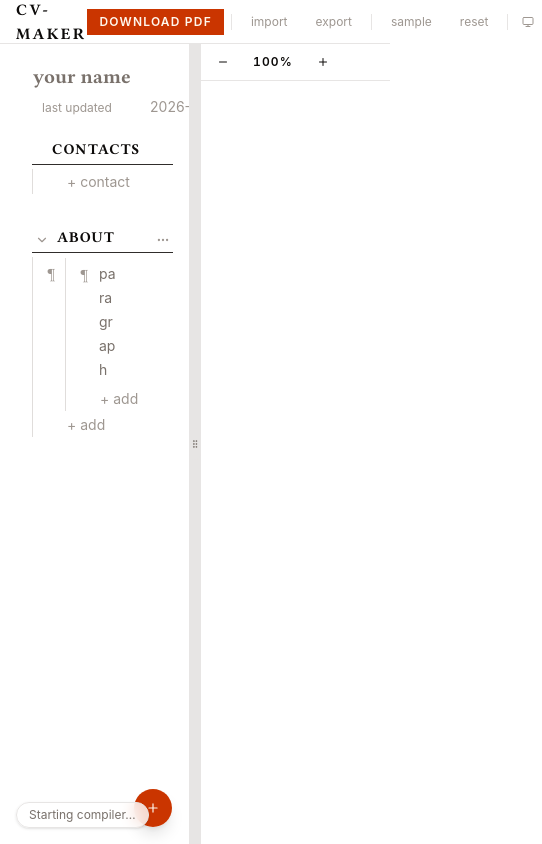
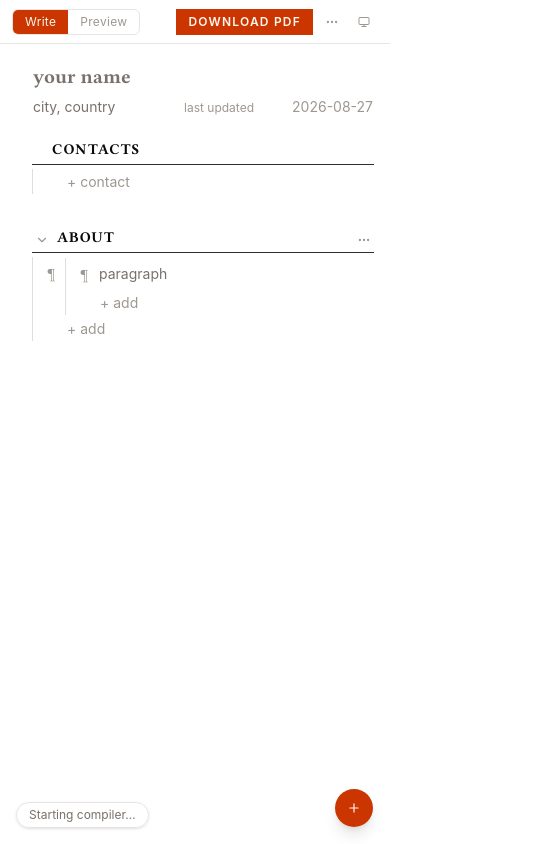
Before and after one commit to mricarte-i/cv-maker, a React (Vite) app: page / in a window 390 px wide. Shown: the whole page, 542 px wide, since content can reach past the window. Built offline with nearby package versions, Linux system fonts and the light colour scheme.

Commit message:
pane switching + pointer-coarse

```diff
--- a/src/App.tsx
+++ b/src/App.tsx
@@ -1,4 +1,10 @@
-import { useReducer, useRef, useState } from "react";
+import {
+  useMemo,
+  useReducer,
+  useRef,
+  useState,
+  useSyncExternalStore,
+} from "react";
 import { useDefaultLayout } from "react-resizable-panels";
 import contentEn from "../sample/content-en.json?raw";
 import { parseDocument } from "./schema/parse";
@@ -20,12 +26,20 @@ import {
 import { ContactsEditor } from "./ui/ContactsEditor";
 import { Preview } from "./ui/Preview";
 import { SortableList } from "./ui/Sortable";
-import { Monitor, Moon, Plus, Sun } from "lucide-react";
+import { Monitor, MoreHorizontal, Moon, Plus, Sun } from "lucide-react";
 import { StatusToast } from "./ui/StatusToast";
 import { CompileErrorDialog } from "./ui/CompileErrorDialog";
 import { cn } from "./lib/utils";
 import { useTheme } from "./ui/theme";
 import { Rail } from "./ui/Row";
+import { useDispatch } from "./ui/dispatch";
+import {
+  MenuContent,
+  MenuItem,
+  MenuRoot,
+  MenuSeparator,
+  MenuTrigger,
+} from "./ui/Menu";
 
 /** the seed fixture is no longer the boot default — it is reachable on demand */
 function sampleDocument(): CVDocument {
@@ -77,12 +91,53 @@ function Quiet({
   );
 }
 
+type Tab = "write" | "preview";
+
+/** one pane at a time below md — two 195px columns is not an editor */
+function useMediaQuery(query: string) {
+  const media = useMemo(() => window.matchMedia(query), [query]);
+  return useSyncExternalStore(
+    (onChange) => {
+      media.addEventListener("change", onChange);
+      return () => media.removeEventListener("change", onChange);
+    },
+    () => media.matches,
+  );
+}
+
+function TabSwitch({ tab, setTab }: { tab: Tab; setTab: (t: Tab) => void }) {
+  return (
+    <div className="border-border flex overflow-hidden rounded-sm border md:hidden">
+      {(["write", "preview"] as const).map((t) => (
+        <button
+          key={t}
+          type="button"
+          aria-pressed={tab === t}
+          onClick={() => setTab(t)}
+          className={cn(
+            "px-3 py-1 text-xs tracking-wide capitalize transition-colors",
+            tab === t
+              ? "bg-primary text-primary-foreground"
+              : "text-pencil hover:bg-muted",
+          )}
+        >
+          {t}
+        </button>
+      ))}
+    </div>
+  );
+}
+
 function EditorTopbar({
   doc,
   dispatch,
+  tab,
+  setTab,
 }: {
   doc: CVDocument;
   dispatch: React.ActionDispatch<[a: Action]>;
+  tab: Tab;
+  setTab: (t: Tab) => void;
 }) {
   const replace = (make: () => CVDocument, prompt: string) => {
     if (window.confirm(prompt)) {
@@ -122,20 +177,54 @@ function EditorTopbar({
     theme === "system" ? Monitor : theme === "dark" ? Moon : Sun;
 
   return (
-    <header className="flex h-11 shrink-0 items-center justify-between border-b px-4">
-      <h1 className="font-serif text-base font-bold tracking-[0.14em] uppercase">
+    <header className="flex h-11 shrink-0 items-center gap-2 border-b px-3 md:px-4">
+      <h1 className="hidden font-serif text-base font-bold tracking-[0.14em] uppercase sm:block">
         cv-maker
       </h1>
 
-      <div className="flex items-center gap-0.5">
+      <TabSwitch tab={tab} setTab={setTab} />
+
+      <div className="ml-auto flex items-center gap-1">
         <Button size="xs" disabled={pdfBusy} onClick={onPdf}>
           {pdfBusy ? "compiling…" : "download pdf"}
         </Button>
 
-        <Rule />
+        <MenuRoot>
+          <MenuTrigger
+            aria-label="more actions"
+            className="text-pencil hover:bg-muted hover:text-foreground data-popup-open:bg-muted flex size-7 shrink-0 items-center justify-center rounded-sm transition-colors"
+          >
+            <MoreHorizontal className="size-3.5" />
+          </MenuTrigger>
+          <MenuContent align="end">
+            <MenuItem onClick={() => fileInput.current?.click()}>
+              Import content.json
+            </MenuItem>
+            <MenuItem onClick={() => exportDocument(doc)}>
+              Export content.json
+            </MenuItem>
+            <MenuSeparator />
+            <MenuItem
+              onClick={() =>
+                replace(sampleDocument, "Replace this CV with the sample?")
+              }
+            >
+              Load the sample CV
+            </MenuItem>
+            <MenuItem
+              className="text-destructive data-highlighted:bg-destructive data-highlighted:text-primary-foreground"
+              onClick={() =>
+                replace(
+                  emptyDocument,
+                  "Discard this CV and start over? This cannot be undone.",
+                )
+              }
+            >
+              Start over
+            </MenuItem>
+          </MenuContent>
+        </MenuRoot>
 
-        <Quiet onClick={() => fileInput.current?.click()}>import</Quiet>
-        <Quiet onClick={() => exportDocument(doc)}>export</Quiet>
         <input
           ref={fileInput}
           type="file"
@@ -143,29 +232,6 @@ function EditorTopbar({
           className="hidden"
           onChange={onPick}
         />
-
-        <Rule />
-
-        <Quiet
-          onClick={() =>
-            replace(sampleDocument, "Replace this CV with the sample?")
-          }
-        >
-          sample
-        </Quiet>
-        <Quiet
-          onClick={() =>
-            replace(
-              emptyDocument,
-              "Discard this CV and start over? This cannot be undone.",
-            )
-          }
-          className="hover:bg-destructive/10 hover:text-destructive"
-        >
-          reset
-        </Quiet>
-
-        <Rule />
 
         <Button
           variant="ghost"
@@ -182,36 +248,10 @@ function EditorTopbar({
   );
 }
 
-/** mounts once the stored document has been read, so `initial` never changes */
-function Editor({ initial }: { initial: CVDocument }) {
-  const [doc, dispatch] = useReducer(reducer, initial);
-  const save = useAutosave(doc);
-  const { svg, error, pending, ready } = useCompiledCV(doc);
-  const { defaultLayout, onLayoutChanged } = useDefaultLayout({
-    id: "cv-maker-panels",
-    storage: window.localStorage,
-  });
-  const status = !ready
-    ? { label: "Starting compiler…", settled: false }
-    : pending
-      ? { label: "Compiling…", settled: false }
-      : save === "failed"
-        ? { label: "Could not save", settled: false }
-        : save === "saving"
-          ? { label: "Saving…", settled: false }
-          : { label: "Saved", settled: true };
+function EditorPane({ doc }: { doc: CVDocument }) {
+  const dispatch = useDispatch();
 
   return (
-    <DispatchCtx value={dispatch}>
-      <div className="flex h-full flex-col">
-        <EditorTopbar doc={doc} dispatch={dispatch} />
-        <ResizablePanelGroup
-          orientation="horizontal"
-          defaultLayout={defaultLayout}
-          onLayoutChanged={onLayoutChanged}
-          className="min-h-0 flex-1"
-        >
-          <ResizablePanel id="editor" defaultSize="50" minSize="25">
     <div className="relative h-full">
       <aside className="h-full space-y-4 overflow-y-auto py-4 pr-4 pl-8">
         <div>
@@ -240,9 +280,7 @@ function Editor({ initial }: { initial: CVDocument }) {
                 })
               }
             />
-                    <span className="text-pencil shrink-0 text-xs">
-                      last updated
-                    </span>
+            <span className="text-pencil shrink-0 text-xs">last updated</span>
             <Input
               placeholder="2026-01-31"
               className="text-pencil h-7 w-28 shrink-0 border-b-transparent text-right text-sm"
@@ -259,8 +297,6 @@ function Editor({ initial }: { initial: CVDocument }) {
         </div>
 
         <div>
-                  {/* pl-5 lines the label up with the section labels, which sit
-                      behind a size-5 caret */}
           <div className="border-rule border-b pb-0.5 pl-5">
             <span className="font-serif text-[15px] font-bold tracking-[0.06em] uppercase">
               Contacts
@@ -284,16 +320,60 @@ function Editor({ initial }: { initial: CVDocument }) {
       >
         <Plus />
       </Button>
+    </div>
+  );
+}
 
-              <StatusToast {...status} />
-              <CompileErrorDialog error={error} />
-            </div>
+/** mounts once the stored document has been read, so `initial` never changes */
+function Editor({ initial }: { initial: CVDocument }) {
+  const [tab, setTab] = useState<Tab>("write");
+  const wide = useMediaQuery("(min-width: 768px)");
+  const [doc, dispatch] = useReducer(reducer, initial);
+  const save = useAutosave(doc);
+  const { svg, error, pending, ready } = useCompiledCV(doc);
+  const { defaultLayout, onLayoutChanged } = useDefaultLayout({
+    id: "cv-maker-panels",
+    storage: window.localStorage,
+  });
+  const status = !ready
+    ? { label: "Starting compiler…", settled: false }
+    : pending
+      ? { label: "Compiling…", settled: false }
+      : save === "failed"
+        ? { label: "Could not save", settled: false }
+        : save === "saving"
+          ? { label: "Saving…", settled: false }
+          : { label: "Saved", settled: true };
+
+  return (
+    <DispatchCtx value={dispatch}>
+      <div className="flex h-full flex-col">
+        <EditorTopbar doc={doc} dispatch={dispatch} tab={tab} setTab={setTab} />
+        <div className="relative min-h-0 flex-1">
+          {wide ? (
+            <ResizablePanelGroup
+              orientation="horizontal"
+              defaultLayout={defaultLayout}
+              onLayoutChanged={onLayoutChanged}
+              className="h-full"
+            >
+              <ResizablePanel id="editor" defaultSize="50" minSize="25">
+                <EditorPane doc={doc} />
               </ResizablePanel>
               <ResizableHandle withHandle />
               <ResizablePanel id="preview" defaultSize="50" minSize="16">
                 <Preview svg={svg} />
               </ResizablePanel>
             </ResizablePanelGroup>
+          ) : tab === "write" ? (
+            <EditorPane doc={doc} />
+          ) : (
+            <Preview svg={svg} />
+          )}
+
+          <StatusToast {...status} />
+          <CompileErrorDialog error={error} />
+        </div>
       </div>
     </DispatchCtx>
   );
--- a/src/ui/Row.tsx
+++ b/src/ui/Row.tsx
@@ -44,6 +44,9 @@ export function Row({
         className={cn(
           "flex w-6 shrink-0 justify-center pt-0.5 opacity-0 transition-opacity",
           "group-hover/row:opacity-100 group-focus-within/row:opacity-100",
+          // there is no hover on touch, and RowMenu is the only path to
+          // reorder or delete a row you cannot focus without a side effect
+          "pointer-coarse:opacity-100",
         )}
       >
         {end}
```
Lines whose indentation alone changed are shown as unchanged.
